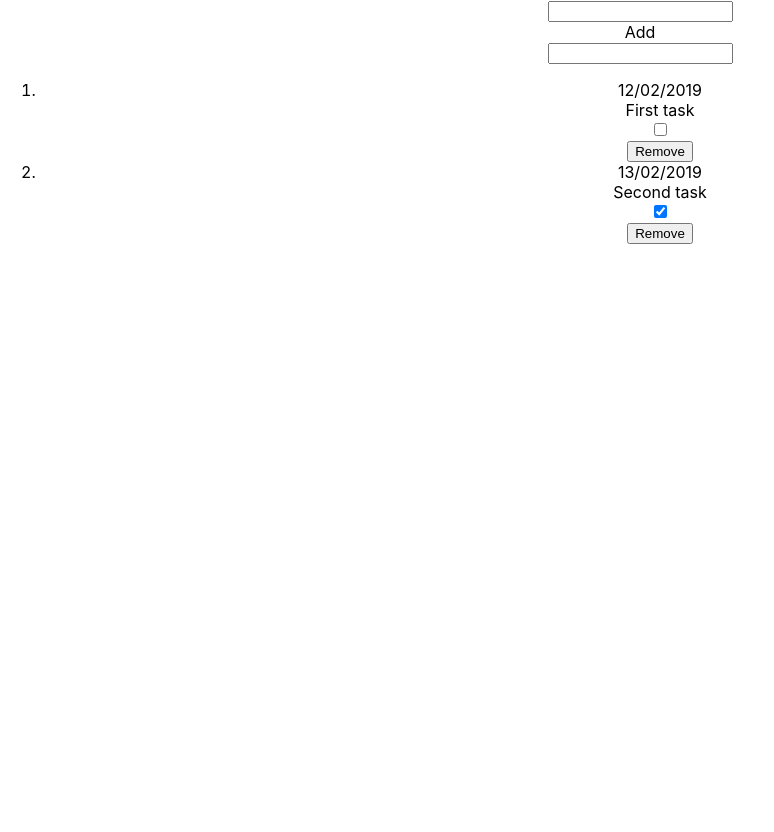
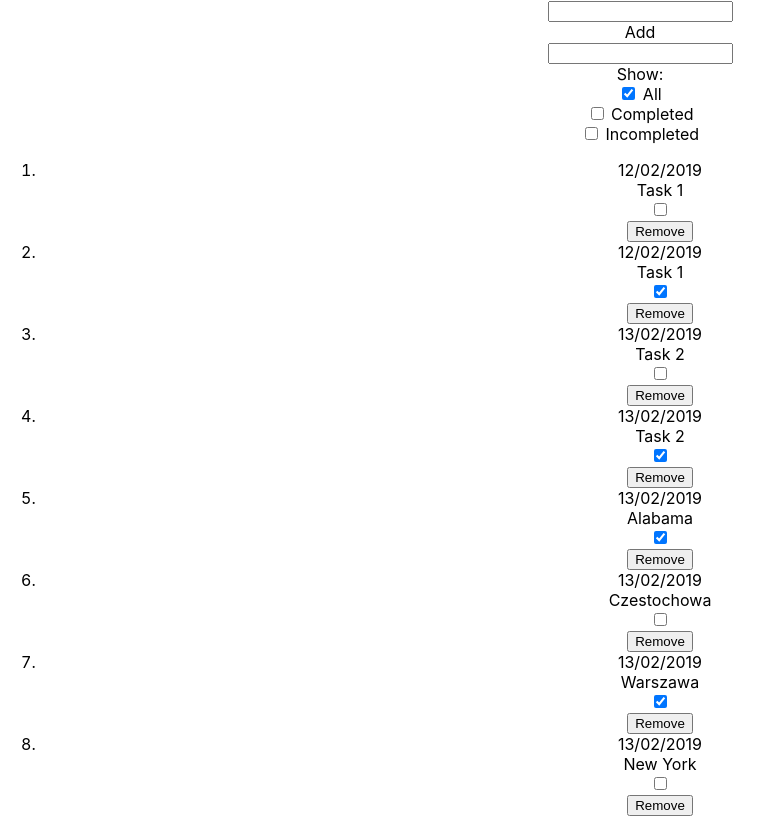
Before and after one commit to Pyot/todo-compound-context, a React (Create React App) app: page / in a window 1280 px wide. Shown: the whole page, without its empty margins (0-774 px from the left). Before the commit the page ends 800 px from the top, so only its background shows below. Built offline with nearby package versions, Linux system fonts and the light colour scheme; the HTML template or start-up script is replaced by a standard one.

Commit message:
Search works correctly with a filter check box section. Filter secion added

```diff
--- a/src/components/Todos/Control.jsx
+++ b/src/components/Todos/Control.jsx
@@ -1,10 +1,10 @@
 import React from "react";
 import { TodoConsumer } from "./Todos";
-import { Input, InputGroup, InputGroupAddon, InputGroupText } from "reactstrap";
+import { Input, InputGroup, InputGroupAddon, InputGroupText, Label, FormGroup, Col } from "reactstrap";
 
 const AddInput = () => (
   <TodoConsumer>
-    {({ input, updateInput, addTodo, searchList }) => (
+    {({ input, updateInput, addTodo, searchList, updateCheckbox, checkboxAll, checkboxCompleted, checkboxIncompleted }) => (
       <>
         <InputGroup>
           <Input className={"col-4"} type="text" value={input} onChange={updateInput} />
@@ -15,6 +15,33 @@ const AddInput = () => (
         <InputGroup>
           <Input className={"col-4 mt-2"} type="text" onChange={searchList} />
         </InputGroup>
+        <FormGroup row>
+          <Label for="checkbox2" sm={2}>Show:</Label>
+          <Col sm={{ size: 2 }}>
+            <FormGroup check>
+              <Label check>
+                <Input type="checkbox" id="checkbox-all" onChange={updateCheckbox} checked={checkboxAll} />{' '}
+                All
+              </Label>
+            </FormGroup>
+          </Col>
+          <Col sm={{ size: 2 }}>
+            <FormGroup check>
+              <Label check>
+                <Input type="checkbox" id="checkbox-completed" onChange={updateCheckbox} checked={checkboxCompleted}/>{' '}
+                Completed
+              </Label>
+            </FormGroup>
+          </Col>
+          <Col sm={{ size: 2 }}>
+            <FormGroup check>
+              <Label check>
+                <Input type="checkbox" id="checkbox-incompleted" onChange={updateCheckbox} checked={checkboxIncompleted}/>{' '}
+                Incompleted
+              </Label>
+            </FormGroup>
+          </Col>
+        </FormGroup>
       </>
     )}
   </TodoConsumer>
--- a/src/components/Todos/Todos.jsx
+++ b/src/components/Todos/Todos.jsx
@@ -23,48 +23,90 @@ class Todos extends Component {
   static Completed = Completed;
   static Remove = Remove;
 
-
   componentWillMount() {
     this.setState({ todosFilter: this.state.todos })
   }
 
   componentDidUpdate(prevProps, prevState) {
     if (prevState.todos !== this.state.todos) {
-      // this.setState({ todosFilter: this.state.todos })
       this.updateTodo();
     };
-
-
+    if(prevState.checkboxAll !== this.state.checkboxAll ||
+      prevState.checkboxCompleted !== this.state.checkboxCompleted ||
+      prevState.checkboxIncompleted !== this.state.checkboxIncompleted){
+        this.updateTodo();
+      }
   }
 
   updateTodo = () => {
+    // It's updating a todosFilter array according on a search phrase and a checkbox filters.
     let updatedTodos = [...this.state.todos];
-    console.log(this.state.search)
+    const { checkboxAll, checkboxCompleted, checkboxIncompleted } = this.state
+
+    updatedTodos = updatedTodos.filter(item => {
+      if(checkboxAll === true ||
+        (checkboxAll === false && checkboxCompleted === false && checkboxIncompleted === false)){
+        return item
+      } else if(checkboxCompleted === item.completed && checkboxCompleted === true){
+        return item
+      } else if(checkboxIncompleted === !item.completed && checkboxIncompleted === true){
+        return item
+      }
+    })
 
     updatedTodos = updatedTodos.filter(item => {
       return item.text.toLowerCase().search(
         this.state.search) !== -1;
     });
-    console.log('updatedTodos',updatedTodos)
+
     this.setState({
       todosFilter: updatedTodos
     });
 
   }
 
+  updateCheckbox = (e) => {
+    let id = e.target.id
+    if(id === "checkbox-all"){
+      this.setState({checkboxAll: !this.state.checkboxAll,
+        checkboxCompleted: false,
+        checkboxIncompleted: false
+        })
+    } else if(id === "checkbox-completed"){
+      this.setState({checkboxAll: false,
+        checkboxCompleted: !this.state.checkboxCompleted,
+        checkboxIncompleted: false})
+    } else if(id === "checkbox-incompleted"){
+      this.setState({checkboxAll: false,
+        checkboxCompleted: false,
+        checkboxIncompleted: !this.state.checkboxIncompleted})
+    }
+  }
+
   searchList = (e) => {
     let updatedTodos = [...this.state.todos];
-    console.log("TCL: Todos -> searchList -> updatedTodos", updatedTodos)
+    const { checkboxAll, checkboxCompleted, checkboxIncompleted } = this.state
 
     updatedTodos = updatedTodos.filter(item => {
       return item.text.toLowerCase().search(
         e.target.value.toLowerCase()) !== -1;
     });
 
+    updatedTodos = updatedTodos.filter(item => {
+      if(checkboxAll === true ||
+        (checkboxAll === false && checkboxCompleted === false && checkboxIncompleted === false)){
+        return item
+      } else if(checkboxCompleted === item.completed && checkboxCompleted === true){
+        return item
+      } else if(checkboxIncompleted === !item.completed && checkboxIncompleted === true){
+        return item
+      }
+    })
+
     this.setState({
-        todosFilter: updatedTodos,
-        search: e.target.value.toLowerCase()
-      });
+      todosFilter: updatedTodos,
+      search: e.target.value.toLowerCase()
+    });
   }
 
   updateInput = event => {
@@ -135,15 +177,26 @@ class Todos extends Component {
   state = {
     input: "",
     search: "",
-    todos: [{text: 'First task', timestamp: '12/02/2019', completed: false, id: v4()},
-    {text: 'Second task', timestamp: '13/02/2019', completed: true, id: v4()}],
+    checkboxAll: true,
+    checkboxCompleted: false,
+    checkboxIncompleted: false,
+    todos: [{ text:'Task 1', timestamp: '12/02/2019', completed: false, id: v4() },
+    { text: 'Task 1', timestamp: '12/02/2019', completed: true, id: v4() },
+    { text: 'Task 2', timestamp: '13/02/2019', completed: false, id: v4() },
+    { text: 'Task 2', timestamp: '13/02/2019', completed: true, id: v4() },
+    { text: 'Alabama', timestamp: '13/02/2019', completed: true, id: v4() },
+    { text: 'Czestochowa', timestamp: '13/02/2019', completed: false, id: v4() },
+    { text: 'Warszawa', timestamp: '13/02/2019', completed: true, id: v4() },
+
+    { text: 'New York', timestamp: '13/02/2019', completed: false, id: v4() }],
     todosFilter: [],
     updateInput: this.updateInput,
     addTodo: this.addTodo,
     removeTodo: this.removeTodo,
     completedTodo: this.completedTodo,
     editItem: this.editItem,
-    searchList: this.searchList
+    searchList: this.searchList,
+    updateCheckbox: this.updateCheckbox
 
   };
 
```
Lines whose indentation alone changed are shown as unchanged.
